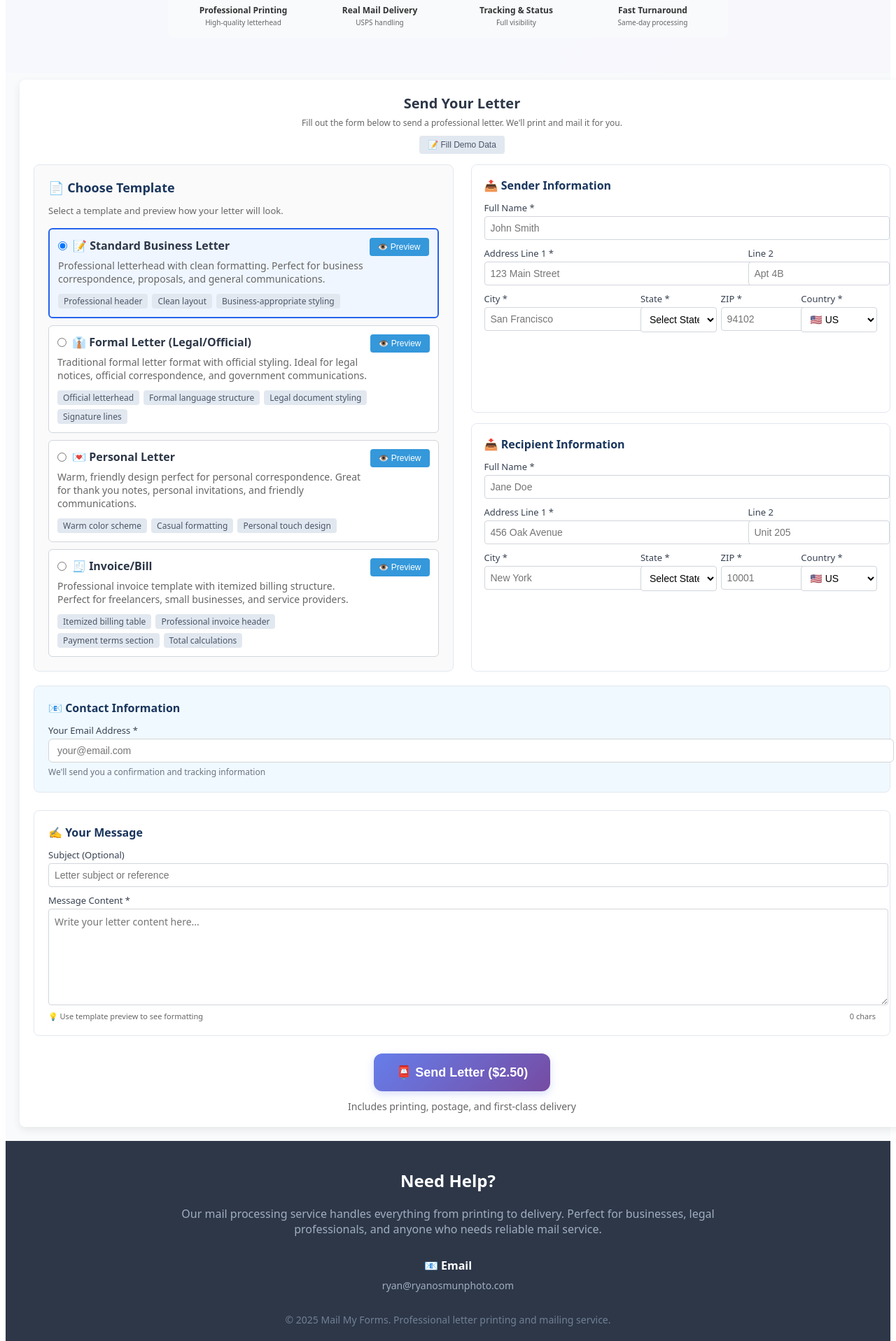
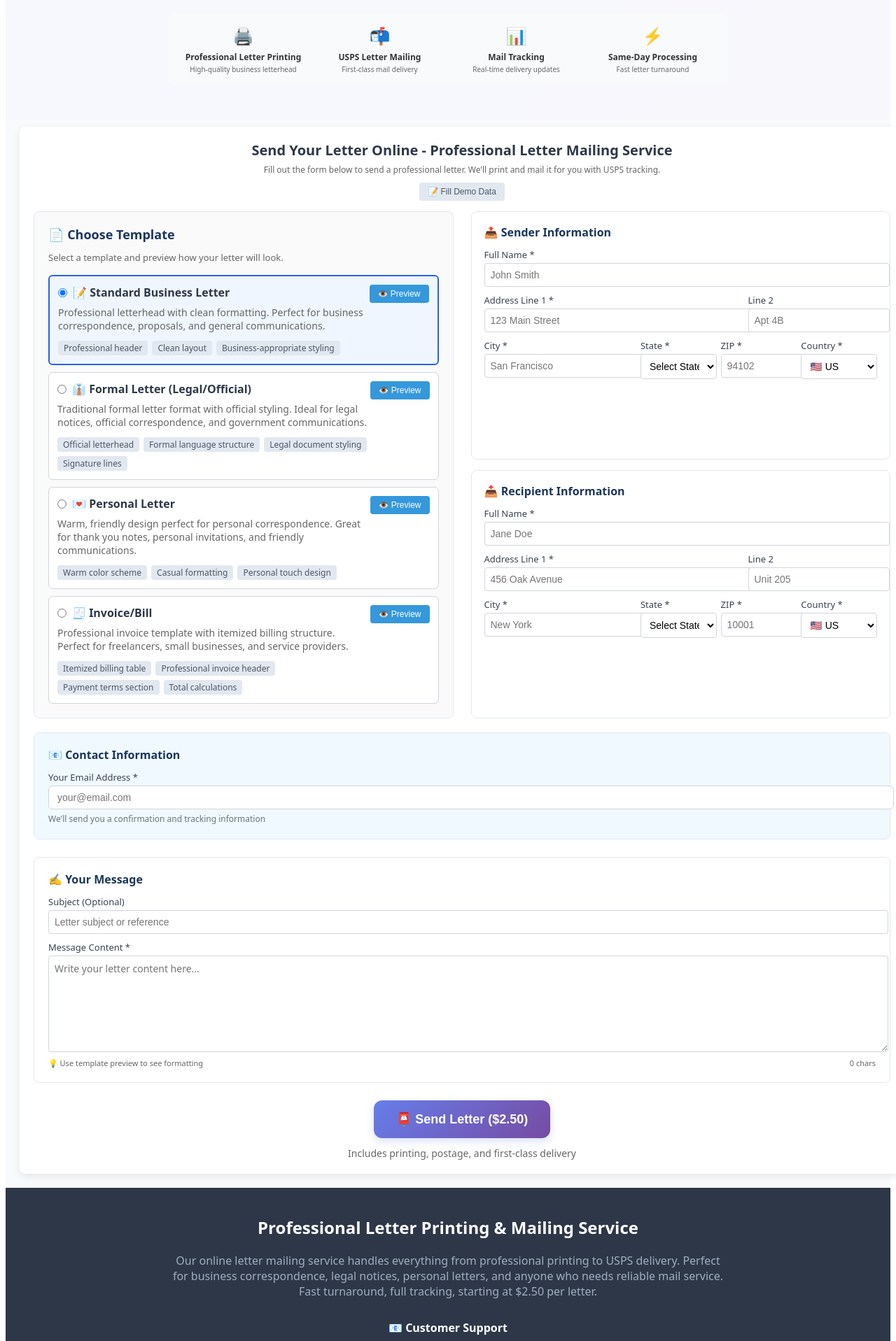
Before and after one commit to ryanoZphoto/digitalmailletter, a React (Vite) app in the folder web/: page / in a window 1280 px wide. Shown: the part 343-2260 px from the top of the page at 70% size. Built offline with nearby package versions, Linux system fonts and the light colour scheme.

Commit message:
Update index.html and App.tsx to reflect rebranding to "Mail My Forms" with enhanced SEO and user messaging. Improved meta tags for better search visibility, updated structured data for local business, and refined UI text for clarity on services offered, including pricing and features.

```diff
--- /dev/null
+++ b/web/google7bccea6a5aa8a510.html
@@ -0,0 +1 @@
+google-site-verification: google7bccea6a5aa8a510.html
--- a/web/index.html
+++ b/web/index.html
@@ -5,54 +5,138 @@
     <meta name="viewport" content="width=device-width, initial-scale=1.0" />
 
     <!-- Primary Meta Tags -->
-    <title>Send Letters Online - Professional Letter Printing & Mailing Service | SendLetters</title>
-    <meta name="title" content="Send Letters Online - Professional Letter Printing & Mailing Service | SendLetters" />
-    <meta name="description" content="Send physical letters online with professional printing and mailing. Perfect for business correspondence, legal notices, personal letters. Same-day processing, USPS delivery, full tracking." />
-    <meta name="keywords" content="send letters online, mail letters, print and mail service, physical letters, business correspondence, legal notices, letter mailing service, USPS delivery" />
-    <meta name="author" content="SendLetters" />
-    <meta name="robots" content="index, follow" />
+    <title>Send Letters Online - Professional Letter Printing & Mailing Service | Mail My Forms</title>
+    <meta name="title" content="Send Letters Online - Professional Letter Printing & Mailing Service | Mail My Forms" />
+    <meta name="description" content="Send physical letters online with professional printing and USPS mailing. Fast, reliable letter mailing service for business correspondence, legal notices, and personal letters. Same-day processing, full tracking, starting at $2.50." />
+    <meta name="keywords" content="send letters online, mail letters online, print and mail service, physical letter mailing, business correspondence, legal notice mailing, personal letter service, USPS letter delivery, professional letter printing, mail my forms, digital mail letter, online letter sending" />
+    <meta name="author" content="Mail My Forms" />
+    <meta name="robots" content="index, follow, max-snippet:-1, max-image-preview:large, max-video-preview:-1" />
     <link rel="canonical" href="https://digitalmailletter.com" />
 
     <!-- Open Graph / Facebook -->
     <meta property="og:type" content="website" />
     <meta property="og:url" content="https://digitalmailletter.com" />
-    <meta property="og:title" content="Send Letters Online - Professional Letter Printing & Mailing Service" />
-    <meta property="og:description" content="Send physical letters online with professional printing and mailing. Same-day processing, USPS delivery, full tracking." />
+    <meta property="og:title" content="Send Letters Online - Professional Letter Printing & Mailing Service | Mail My Forms" />
+    <meta property="og:description" content="Send physical letters online with professional printing and USPS mailing. Fast, reliable letter mailing service for business correspondence, legal notices, and personal letters. Same-day processing, full tracking, starting at $2.50." />
     <meta property="og:image" content="https://digitalmailletter.com/og-image.jpg" />
-    <meta property="og:site_name" content="Digital Mail Letter" />
+    <meta property="og:image:alt" content="Mail My Forms - Professional Letter Printing and Mailing Service" />
+    <meta property="og:site_name" content="Mail My Forms" />
+    <meta property="og:locale" content="en_US" />
 
     <!-- Twitter -->
-    <meta property="twitter:card" content="summary_large_image" />
-    <meta property="twitter:url" content="https://digitalmailletter.com" />
-    <meta property="twitter:title" content="Send Letters Online - Professional Letter Printing & Mailing Service" />
-    <meta property="twitter:description" content="Send physical letters online with professional printing and mailing. Same-day processing, USPS delivery, full tracking." />
-    <meta property="twitter:image" content="https://digitalmailletter.com/og-image.jpg" />
+    <meta name="twitter:card" content="summary_large_image" />
+    <meta name="twitter:url" content="https://digitalmailletter.com" />
+    <meta name="twitter:title" content="Send Letters Online - Professional Letter Printing & Mailing Service | Mail My Forms" />
+    <meta name="twitter:description" content="Send physical letters online with professional printing and USPS mailing. Fast, reliable letter mailing service for business correspondence, legal notices, and personal letters. Same-day processing, full tracking, starting at $2.50." />
+    <meta name="twitter:image" content="https://digitalmailletter.com/og-image.jpg" />
+    <meta name="twitter:image:alt" content="Mail My Forms - Professional Letter Printing and Mailing Service" />
+
+    <!-- Additional SEO Meta Tags -->
+    <meta name="theme-color" content="#667eea" />
+    <meta name="msapplication-TileColor" content="#667eea" />
+    <meta name="application-name" content="Mail My Forms" />
+
+    <!-- Local Business SEO -->
+    <meta name="geo.region" content="US" />
+    <meta name="geo.placename" content="United States" />
+    <meta name="business:contact_data:street_address" content="Digital Service" />
+    <meta name="business:contact_data:locality" content="Online" />
+    <meta name="business:contact_data:region" content="US" />
+    <meta name="business:contact_data:postal_code" content="00000" />
+    <meta name="business:contact_data:country_name" content="United States" />
+    <meta name="business:contact_data:email" content="ryan@ryanosmunphoto.com" />
+    <meta name="business:contact_data:phone_number" content="" />
 
     <!-- Structured Data -->
     <script type="application/ld+json">
+    [
       {
         "@context": "https://schema.org",
-      "@type": "LocalBusiness",
-      "name": "SendLetters",
-      "description": "Professional letter printing and mailing service. Send physical letters online with same-day processing and USPS delivery.",
+        "@type": "ProfessionalService",
+        "name": "Mail My Forms",
+        "alternateName": ["Digital Mail Letter", "Online Letter Service"],
+        "description": "Professional letter printing and mailing service. Send physical letters online with same-day processing and USPS delivery. Perfect for business correspondence, legal notices, and personal letters.",
         "url": "https://digitalmailletter.com",
-      "logo": "https://sendletters.com/logo.png",
+        "logo": "https://digitalmailletter.com/logo.png",
+        "image": "https://digitalmailletter.com/og-image.jpg",
+        "foundingDate": "2025",
+        "areaServed": {
+          "@type": "Country",
+          "name": "United States"
+        },
+        "serviceArea": {
+          "@type": "Place",
+          "name": "United States"
+        },
         "contactPoint": {
           "@type": "ContactPoint",
           "contactType": "Customer Service",
-        "availableLanguage": "English"
+          "email": "ryan@ryanosmunphoto.com",
+          "availableLanguage": "English",
+          "contactOption": "TollFree"
         },
         "sameAs": [
-        "https://twitter.com/sendletters",
-        "https://facebook.com/sendletters"
+          "https://digitalmailletter.com"
         ],
-      "offers": {
+        "hasOfferCatalog": {
+          "@type": "OfferCatalog",
+          "name": "Letter Mailing Services",
+          "itemListElement": [
+            {
               "@type": "Offer",
-        "description": "Professional letter printing and mailing",
+              "itemOffered": {
+                "@type": "Service",
+                "name": "Professional Letter Printing and Mailing",
+                "description": "High-quality letter printing on professional paper with USPS mailing. Includes printing, envelope, postage, and tracking."
+              },
               "price": "2.50",
-        "priceCurrency": "USD"
+              "priceCurrency": "USD",
+              "availability": "https://schema.org/InStock",
+              "priceValidUntil": "2025-12-31",
+              "seller": {
+                "@type": "ProfessionalService",
+                "name": "Mail My Forms"
               }
             }
+          ]
+        },
+        "aggregateRating": {
+          "@type": "AggregateRating",
+          "ratingValue": "5.0",
+          "reviewCount": "1"
+        }
+      },
+      {
+        "@context": "https://schema.org",
+        "@type": "WebSite",
+        "name": "Mail My Forms",
+        "url": "https://digitalmailletter.com",
+        "description": "Professional letter printing and mailing service for business and personal correspondence",
+        "inLanguage": "en-US",
+        "copyrightHolder": {
+          "@type": "Organization",
+          "name": "Mail My Forms"
+        },
+        "potentialAction": {
+          "@type": "SearchAction",
+          "target": "https://digitalmailletter.com/search?q={search_term_string}",
+          "query-input": "required name=search_term_string"
+        }
+      },
+      {
+        "@context": "https://schema.org",
+        "@type": "Organization",
+        "name": "Mail My Forms",
+        "url": "https://digitalmailletter.com",
+        "description": "Professional letter printing and mailing service",
+        "foundingDate": "2025",
+        "contactPoint": {
+          "@type": "ContactPoint",
+          "contactType": "Customer Service",
+          "email": "ryan@ryanosmunphoto.com"
+        }
+      }
+    ]
     </script>
 
     <!-- Performance & SEO -->
--- a/web/src/App.tsx
+++ b/web/src/App.tsx
@@ -176,7 +176,7 @@ Thank you for your time and consideration. I look forward to hearing from you so
             color: '#666',
             fontWeight: '400'
           }}>
-            Professional Letter Printing & Mailing Service
+            Professional Letter Printing & Mailing Service | Send Letters Online
           </p>
         </div>
       </div>
@@ -194,7 +194,7 @@ Thank you for your time and consideration. I look forward to hearing from you so
             fontWeight: '700',
             color: '#2d3748'
           }}>
-            Send Physical Letters with Ease
+            Send Physical Letters Online - Professional Letter Printing & Mailing Service
           </h2>
           <p style={{
             fontSize: '16px',
@@ -202,8 +202,9 @@ Thank you for your time and consideration. I look forward to hearing from you so
             margin: '0 0 25px 0',
             lineHeight: '1.5'
           }}>
-            We print, stamp, and mail your letters for you. Perfect for businesses, legal notices,
-            personal correspondence, and any situation where a physical letter is required.
+            Professional letter printing and mailing service for business correspondence, legal notices, and personal letters.
+            We handle everything from printing to USPS delivery with full tracking. Same-day processing available.
+            Starting at just $2.50 per letter.
           </p>
 
           {/* Features - Horizontal Layout */}
@@ -219,23 +220,23 @@ Thank you for your time and consideration. I look forward to hearing from you so
           }}>
             <div style={{ textAlign: 'center' as const, minWidth: '120px', flex: '1' }}>
               <div style={{ fontSize: '24px', marginBottom: '6px' }}>🖨️</div>
-              <h3 style={{ fontSize: '12px', margin: '0 0 2px 0', fontWeight: '600' }}>Professional Printing</h3>
-              <p style={{ fontSize: '10px', color: '#666', margin: 0 }}>High-quality letterhead</p>
+              <h3 style={{ fontSize: '12px', margin: '0 0 2px 0', fontWeight: '600' }}>Professional Letter Printing</h3>
+              <p style={{ fontSize: '10px', color: '#666', margin: 0 }}>High-quality business letterhead</p>
             </div>
             <div style={{ textAlign: 'center' as const, minWidth: '120px', flex: '1' }}>
               <div style={{ fontSize: '24px', marginBottom: '6px' }}>📬</div>
-              <h3 style={{ fontSize: '12px', margin: '0 0 2px 0', fontWeight: '600' }}>Real Mail Delivery</h3>
-              <p style={{ fontSize: '10px', color: '#666', margin: 0 }}>USPS handling</p>
+              <h3 style={{ fontSize: '12px', margin: '0 0 2px 0', fontWeight: '600' }}>USPS Letter Mailing</h3>
+              <p style={{ fontSize: '10px', color: '#666', margin: 0 }}>First-class mail delivery</p>
             </div>
             <div style={{ textAlign: 'center' as const, minWidth: '120px', flex: '1' }}>
               <div style={{ fontSize: '24px', marginBottom: '6px' }}>📊</div>
-              <h3 style={{ fontSize: '12px', margin: '0 0 2px 0', fontWeight: '600' }}>Tracking & Status</h3>
-              <p style={{ fontSize: '10px', color: '#666', margin: 0 }}>Full visibility</p>
+              <h3 style={{ fontSize: '12px', margin: '0 0 2px 0', fontWeight: '600' }}>Mail Tracking</h3>
+              <p style={{ fontSize: '10px', color: '#666', margin: 0 }}>Real-time delivery updates</p>
             </div>
             <div style={{ textAlign: 'center' as const, minWidth: '120px', flex: '1' }}>
               <div style={{ fontSize: '24px', marginBottom: '6px' }}>⚡</div>
-              <h3 style={{ fontSize: '12px', margin: '0 0 2px 0', fontWeight: '600' }}>Fast Turnaround</h3>
-              <p style={{ fontSize: '10px', color: '#666', margin: 0 }}>Same-day processing</p>
+              <h3 style={{ fontSize: '12px', margin: '0 0 2px 0', fontWeight: '600' }}>Same-Day Processing</h3>
+              <p style={{ fontSize: '10px', color: '#666', margin: 0 }}>Fast letter turnaround</p>
             </div>
           </div>
         </div>
@@ -263,14 +264,14 @@ Thank you for your time and consideration. I look forward to hearing from you so
                 fontWeight: '600',
                 color: '#2d3748'
               }}>
-                Send Your Letter
+                Send Your Letter Online - Professional Letter Mailing Service
               </h2>
               <p style={{
                 fontSize: '12px',
                 color: '#666',
                 margin: '0 0 10px 0'
               }}>
-                Fill out the form below to send a professional letter. We'll print and mail it for you.
+                Fill out the form below to send a professional letter. We'll print and mail it for you with USPS tracking.
               </p>
               <button
                 onClick={fillDemoData}
@@ -1054,11 +1055,12 @@ Thank you for your time and consideration. I look forward to hearing from you so
       }}>
         <div style={{ maxWidth: '800px', margin: '0 auto' }}>
           <h3 style={{ margin: '0 0 20px 0', fontSize: '24px', fontWeight: '600' }}>
-            Need Help?
+            Professional Letter Printing & Mailing Service
           </h3>
           <p style={{ fontSize: '16px', color: '#a0aec0', margin: '0 0 20px 0' }}>
-            Our mail processing service handles everything from printing to delivery.
-            Perfect for businesses, legal professionals, and anyone who needs reliable mail service.
+            Our online letter mailing service handles everything from professional printing to USPS delivery.
+            Perfect for business correspondence, legal notices, personal letters, and anyone who needs reliable mail service.
+            Fast turnaround, full tracking, starting at $2.50 per letter.
           </p>
           <div style={{
             display: 'grid',
@@ -1067,12 +1069,12 @@ Thank you for your time and consideration. I look forward to hearing from you so
             margin: '30px 0'
           }}>
             <div>
-              <h4 style={{ margin: '0 0 8px 0', fontSize: '16px', fontWeight: '600' }}>📧 Email</h4>
+              <h4 style={{ margin: '0 0 8px 0', fontSize: '16px', fontWeight: '600' }}>📧 Customer Support</h4>
               <p style={{ margin: 0, color: '#a0aec0', fontSize: '14px' }}>ryan@ryanosmunphoto.com</p>
             </div>
           </div>
           <p style={{ fontSize: '14px', color: '#718096', margin: '30px 0 0 0' }}>
-            © 2025 Mail My Forms. Professional letter printing and mailing service.
+            © 2025 Mail My Forms. Professional letter printing and mailing service. Send letters online, business correspondence, legal notice mailing.
           </p>
         </div>
       </div>
```
Also changed, not shown: 1 other file (tests, documents, lock files or other folders). Lines whose indentation alone changed are shown as unchanged.
